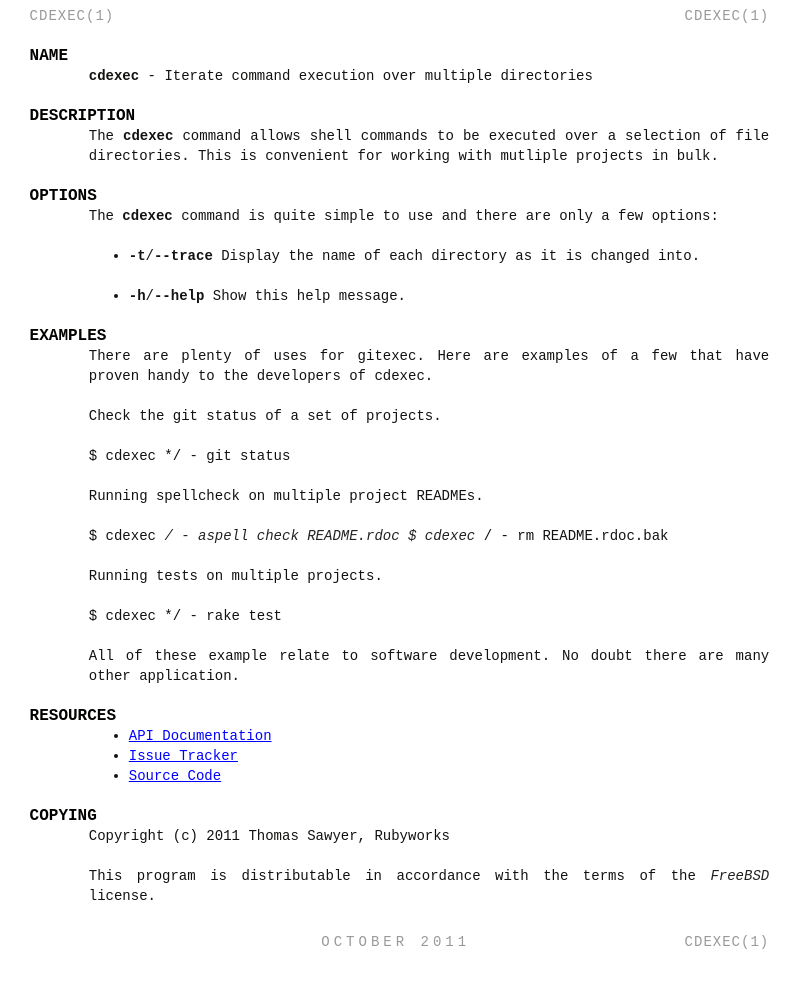
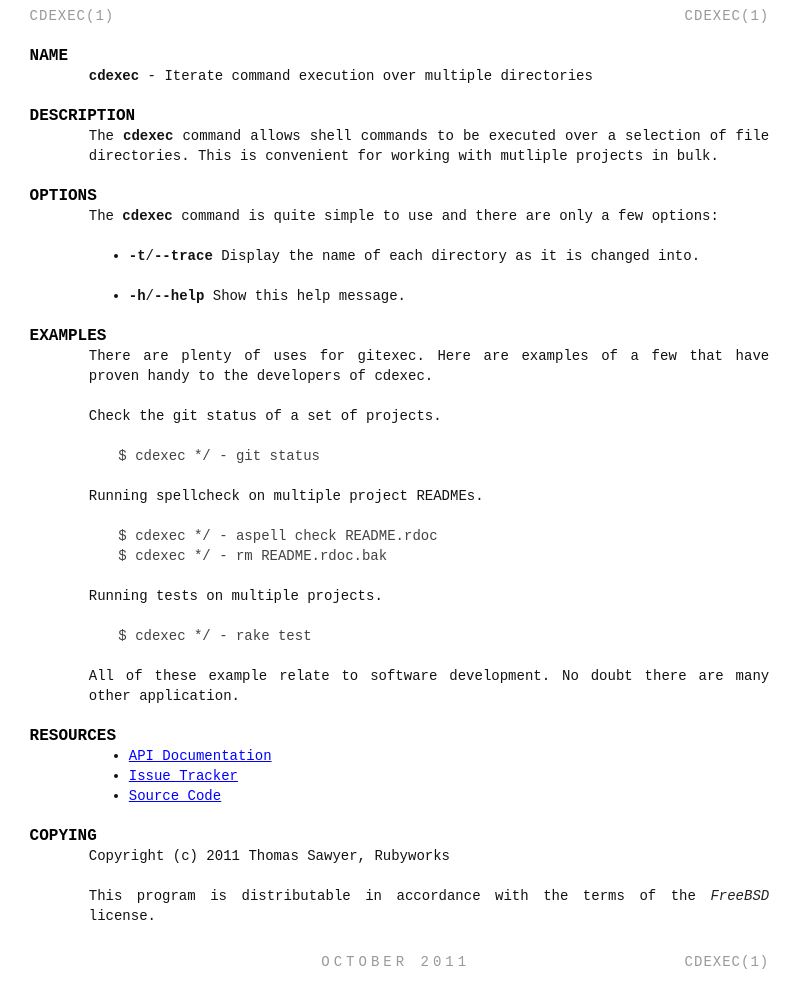
Before and after one commit to rubyworks/cdexec, a plain HTML site: page index.html in a window 1280 px wide. Shown: the whole page, without its empty margins (0-802 px from the left). Drawn offline with Linux system fonts and the light colour scheme.

Commit message:
Update by Detroit. [admin]

```diff
--- a/index.html
+++ b/index.html
@@ -97,16 +97,19 @@
 
 <p>Check the git status of a set of projects.</p>
 
-<p>  $ cdexec */ - git status</p>
+<pre><code>$ cdexec */ - git status
+</code></pre>
 
 <p>Running spellcheck on multiple project READMEs.</p>
 
-<p>  $ cdexec <em>/ - aspell check README.rdoc
-  $ cdexec </em>/ - rm README.rdoc.bak</p>
+<pre><code>$ cdexec */ - aspell check README.rdoc
+$ cdexec */ - rm README.rdoc.bak
+</code></pre>
 
 <p>Running tests on multiple projects.</p>
 
-<p>  $ cdexec */ - rake test</p>
+<pre><code>$ cdexec */ - rake test
+</code></pre>
 
 <p>All of these example relate to software development. No doubt there
 are many other application.</p>
```
